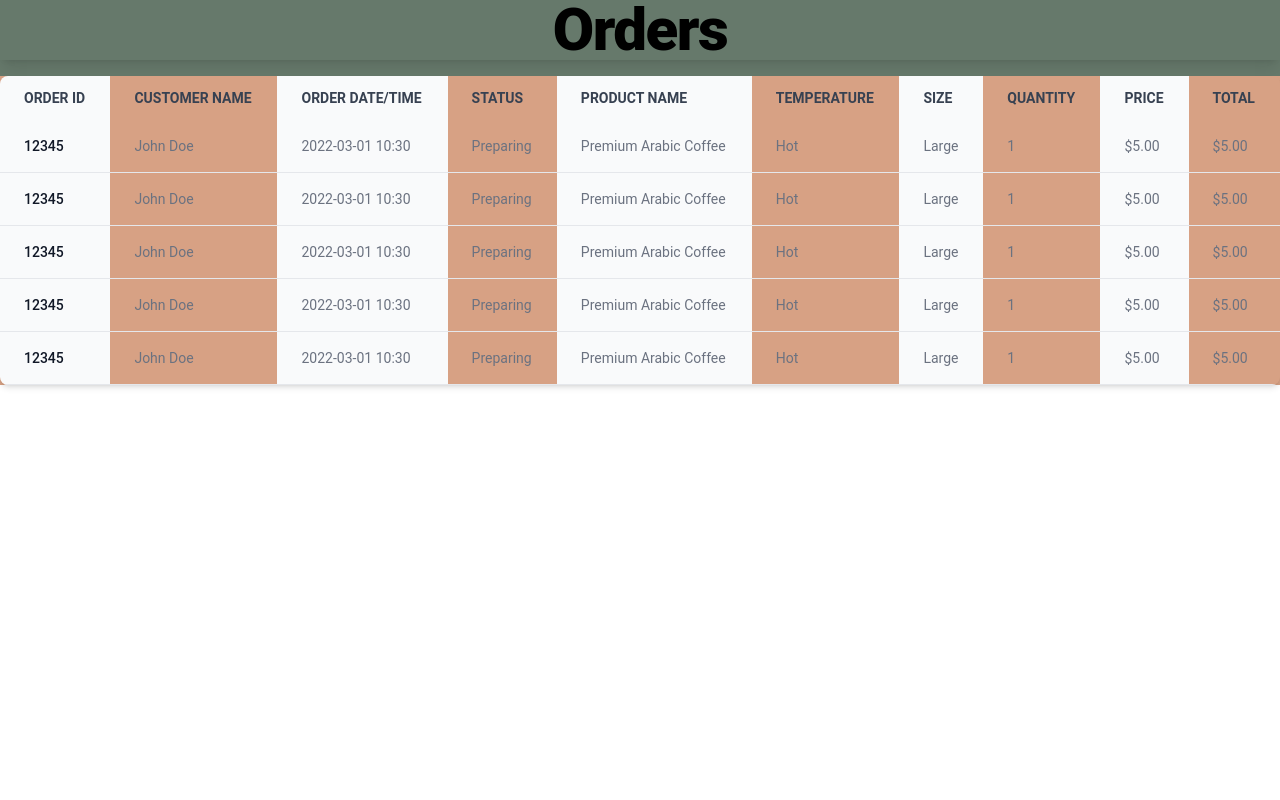
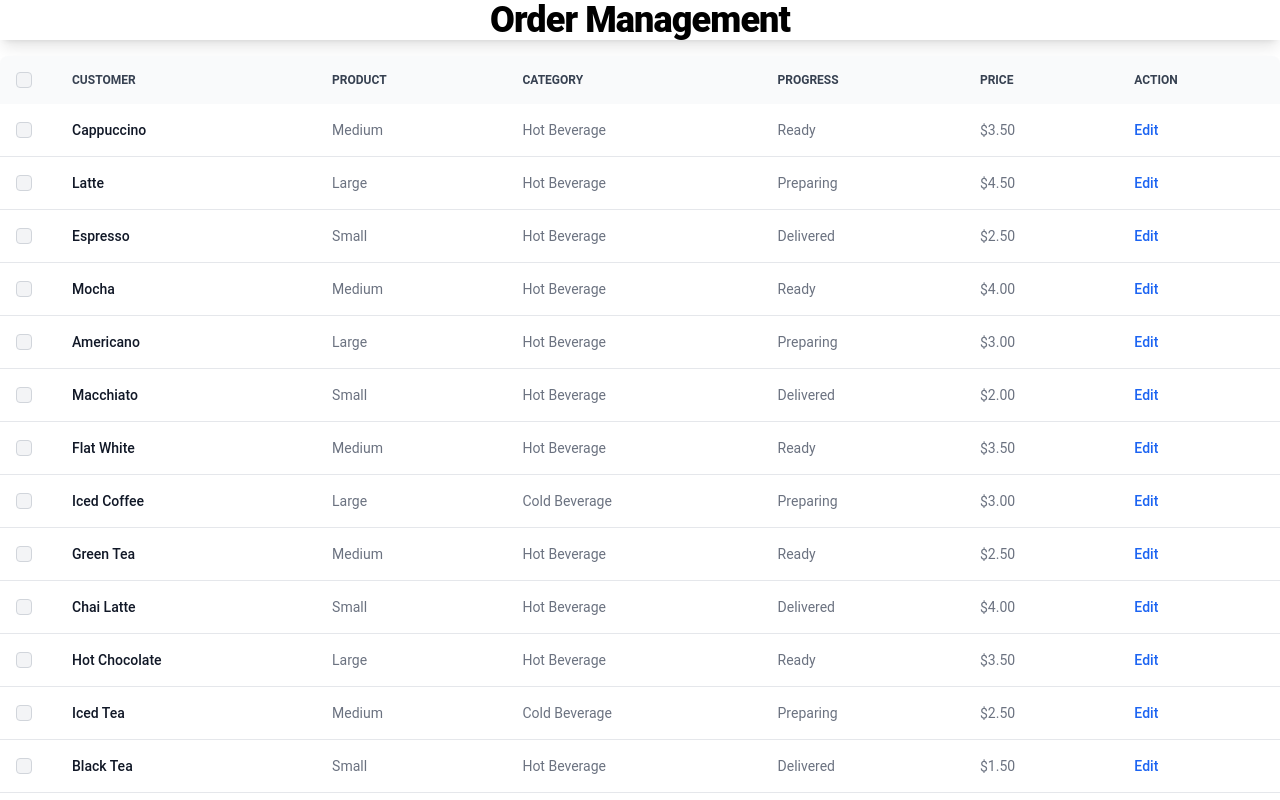
Before and after one commit to Nosver/CafeManagement, a React (Vite) app in the folder frontend/: page /orders in a window 1280 px wide. Shown: the top 800 px of the page. Built offline with nearby package versions, Linux system fonts and the light colour scheme.

Commit message:
order screen

```diff
--- a/frontend/src/pages/Personel/Orders.jsx
+++ b/frontend/src/pages/Personel/Orders.jsx
@@ -1,84 +1,115 @@
 import React from 'react'
 
+const OrderStatus = {
+    READY: 'Ready',
+    PREPARING: 'Preparing',
+    DELIVERED: 'Delivered',
+    // Add more statuses as needed
+};
+
+class Order {
+    constructor(customer, product, size, category, progress, price) {
+        this.customer = customer;
+        this.product = product;
+        this.size = size;
+        this.category = category;
+        this.progress = progress;
+        this.price = price;
+    }
+
+    // You can add methods here
+}
+
+
 export const Orders = () => {
+
+    const order1 = new Order('Kemal', 'Cappuccino', 'Medium', 'Hot Beverage', OrderStatus.READY, '$3.50');
+    const order2 = new Order('Doğukan', 'Latte', 'Large', 'Hot Beverage', OrderStatus.PREPARING, '$4.50');
+    const order3 = new Order('Masis', 'Espresso', 'Small', 'Hot Beverage', OrderStatus.DELIVERED, '$2.50');
+    const order4 = new Order('Güney', 'Mocha', 'Medium', 'Hot Beverage', OrderStatus.READY, '$4.00');
+    const order5 = new Order('Ahmet', 'Americano', 'Large', 'Hot Beverage', OrderStatus.PREPARING, '$3.00');
+    const order6 = new Order('Ahmet', 'Macchiato', 'Small', 'Hot Beverage', OrderStatus.DELIVERED, '$2.00');
+    const order7 = new Order('Ahmet', 'Flat White', 'Medium', 'Hot Beverage', OrderStatus.READY, '$3.50');
+    const order8 = new Order('John', 'Iced Coffee', 'Large', 'Cold Beverage', OrderStatus.PREPARING, '$3.00');
+    const order9 = new Order('Jane', 'Green Tea', 'Medium', 'Hot Beverage', OrderStatus.READY, '$2.50');
+    const order10 = new Order('Doe', 'Chai Latte', 'Small', 'Hot Beverage', OrderStatus.DELIVERED, '$4.00');
+    const order11 = new Order('Smith', 'Hot Chocolate', 'Large', 'Hot Beverage', OrderStatus.READY, '$3.50');
+    const order12 = new Order('Brown', 'Iced Tea', 'Medium', 'Cold Beverage', OrderStatus.PREPARING, '$2.50');
+    const order13 = new Order('Alice', 'Black Tea', 'Small', 'Hot Beverage', OrderStatus.DELIVERED, '$1.50');
+    const order14 = new Order('Bob', 'Fruit Smoothie', 'Large', 'Cold Beverage', OrderStatus.READY, '$5.00');
+    const order15 = new Order('Charlie', 'Lemonade', 'Medium', 'Cold Beverage', OrderStatus.PREPARING, '$2.75');
+    const order16 = new Order('David', 'Milkshake', 'Large', 'Cold Beverage', OrderStatus.DELIVERED, '$4.50');
+    const order17 = new Order('Eve', 'Matcha Latte', 'Medium', 'Hot Beverage', OrderStatus.READY, '$4.25');
+    const order18 = new Order('Frank', 'Bubble Tea', 'Large', 'Cold Beverage', OrderStatus.PREPARING, '$4.75');
+    const order19 = new Order('Grace', 'Iced Latte', 'Medium', 'Cold Beverage', OrderStatus.DELIVERED, '$3.75');
+    const order20 = new Order('Heidi', 'Frappuccino', 'Large', 'Cold Beverage', OrderStatus.READY, '$5.50');
+
+    // put all orders in an array
+    const orders = [order1, order2, order3, order4, order5, order6, order7, order8, order9, order10, order11, order12, order13, order14, order15, order16, order17, order18, order19, order20];
+
     return (
         <>
-            <div className='bg-custom-green'>
 
-                <h1 className='text-5xl font-extrabold dark:text-white shadow-lg mb-4 text-center leading-none tracking-tight text-black md:text-5xl lg:text-6xl decoration-8 decoration-custom-green dark:decoration-blue-600'>Orders</h1>
-                <div className='bg-custom-light-orange'>
-
-
-
+            <h1 className="text-base font-extrabold dark:text-white shadow-lg mb-4 text-center leading-none tracking-tight text-black md:text-5xl lg:text-4xl decoration-8 decoration-custom-green dark:decoration-blue-600">
+                Order Management
+            </h1>
 
             <div class="relative overflow-x-auto shadow-md sm:rounded-lg">
                 <table class="w-full text-sm text-left rtl:text-right text-gray-500 dark:text-gray-400">
-                            <thead class="text-md text-gray-700 uppercase dark:text-gray-400">
+                    <thead class="text-xs text-gray-700 uppercase bg-gray-50 dark:bg-gray-700 dark:text-gray-400">
                         <tr>
-                                    <th scope="col" class="px-6 py-3 bg-gray-50 dark:bg-gray-800">
-                                        Order ID
+                            <th scope="col" class="p-4">
+                                <div class="flex items-center">
+                                    <input id="checkbox-all" type="checkbox" class="w-4 h-4 text-blue-600 bg-gray-100 border-gray-300 rounded focus:ring-blue-500 dark:focus:ring-blue-600 dark:ring-offset-gray-800 dark:focus:ring-offset-gray-800 focus:ring-2 dark:bg-gray-700 dark:border-gray-600" />
+                                    <label for="checkbox-all" class="sr-only">checkbox</label>
+                                </div>
                             </th>
                             <th scope="col" class="px-6 py-3">
-                                        Customer Name
-                                    </th>
-                                    <th scope="col" class="px-6 py-3 bg-gray-50 dark:bg-gray-800">
-                                        Order Date/Time
+                                Customer
                             </th>
                             <th scope="col" class="px-6 py-3">
-                                        Status
-                                    </th>
-                                    <th scope="col" class="px-6 py-3 bg-gray-50 dark:bg-gray-800">
-                                        Product Name
+                                Product
                             </th>
                             <th scope="col" class="px-6 py-3">
-                                        Temperature
-                                    </th>
-                                    <th scope="col" class="px-6 py-3 bg-gray-50 dark:bg-gray-800">
-                                        Size
+                                Category
                             </th>
                             <th scope="col" class="px-6 py-3">
-                                        Quantity
+                                Progress
                             </th>
-                                    <th scope="col" class="px-6 py-3 bg-gray-50 dark:bg-gray-800">
+                            <th scope="col" class="px-6 py-3">
                                 Price
                             </th>
                             <th scope="col" class="px-6 py-3">
-                                        Total
+                                Action
                             </th>
                         </tr>
                     </thead>
                     <tbody>
-                                {Array.from({ length: 5 }).map((_, index) => (
-                                    <tr key={index} class="border-b border-gray-200 dark:border-gray-700">
-                                        <th scope="row" class="px-6 py-4 font-medium text-gray-900 whitespace-nowrap bg-gray-50 dark:text-white dark:bg-gray-800">
-                                            12345
+                        {orders.map((order, index) => (
+                            <tr key={index} class={`bg-white border-b dark:bg-gray-800 dark:border-gray-700 hover:bg-gray-50 dark:hover:bg-gray-600 ${order.progress === OrderStatus.READY ? 'bg-green-200' : ''}`}>
+                                <td class="w-4 p-4">
+                                    <div class="flex items-center">
+                                        <input id={`checkbox-table-${index}`} type="checkbox" class="w-4 h-4 text-blue-600 bg-gray-100 border-gray-300 rounded focus:ring-blue-500 dark:focus:ring-blue-600 dark:ring-offset-gray-800 dark:focus:ring-offset-gray-800 focus:ring-2 dark:bg-gray-700 dark:border-gray-600" />
+                                        <label for={`checkbox-table-${index}`} class="sr-only">checkbox</label>
+                                    </div>
+                                </td>
+                                <th scope="row" class="px-6 py-4 font-medium text-gray-900 whitespace-nowrap dark:text-white">
+                                    {order.product}
                                 </th>
                                 <td class="px-6 py-4">
-                                            John Doe
-                                        </td>
-                                        <td class="px-6 py-4 bg-gray-50 dark:bg-gray-800">
-                                            2022-03-01 10:30
+                                    {order.size}
                                 </td>
                                 <td class="px-6 py-4">
-                                            Preparing
-                                        </td>
-                                        <td class="px-6 py-4 bg-gray-50 dark:bg-gray-800">
-                                            Premium Arabic Coffee
+                                    {order.category}
                                 </td>
                                 <td class="px-6 py-4">
-                                            Hot
-                                        </td>
-                                        <td class="px-6 py-4 bg-gray-50 dark:bg-gray-800">
-                                            Large
+                                    {order.progress}
                                 </td>
                                 <td class="px-6 py-4">
-                                            1
-                                        </td>
-                                        <td class="px-6 py-4 bg-gray-50 dark:bg-gray-800">
-                                            $5.00
+                                    {order.price}
                                 </td>
                                 <td class="px-6 py-4">
-                                            $5.00
+                                    <a href="#" class="font-medium text-blue-600 dark:text-blue-500 hover:underline">Edit</a>
                                 </td>
                             </tr>
                         ))}
@@ -86,9 +117,6 @@ export const Orders = () => {
                 </table>
             </div>
 
-                </div>
-
-            </div>
 
         </>
 
```
Lines whose indentation alone changed are shown as unchanged.
